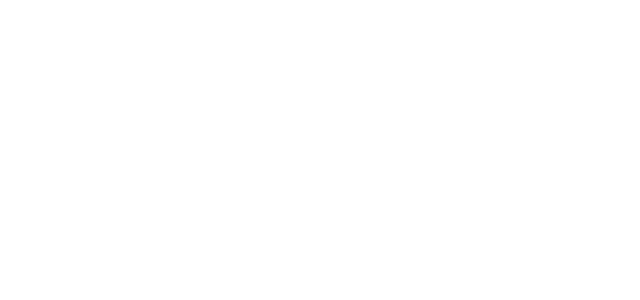
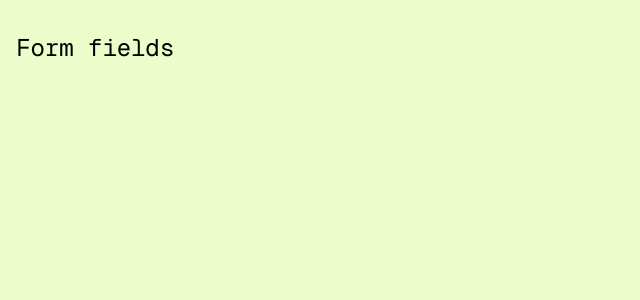
Before and after one commit to thanghq99/react-hook-form-builder, a Next.js app: page / in a window 1280 px wide. Shown: the top 300 px of the page, without its empty margins (0-640 px from the left). Built offline with nearby package versions, Linux system fonts and the light colour scheme.

Commit message:
feat: add sections with snap scroll

```diff
--- a/package.json
+++ b/package.json
@@ -29,6 +29,8 @@
     "eslint": "^8",
     "eslint-config-next": "14.0.4",
     "postcss": "^8",
+    "prettier": "^3.1.1",
+    "prettier-plugin-tailwindcss": "^0.5.9",
     "tailwindcss": "^3.3.0",
     "typescript": "^5"
   }
--- a/src/app/page.tsx
+++ b/src/app/page.tsx
@@ -1,5 +1,13 @@
 'use client'
 
+import Section from '@/components/Section'
+
 export default function Home() {
-  return <main className="min-h-screen container"></main>
+  return (
+    <main className="container relative flex h-screen snap-y snap-mandatory flex-col overflow-y-scroll scroll-smooth bg-slate-900">
+      <Section title="Form fields" color="bg-lime-100" />
+      <Section title="Field configuration" color="bg-amber-100" />
+      <Section title="Generated form" color="bg-cyan-100" />
+    </main>
+  )
 }
--- /dev/null
+++ b/src/components/Section.tsx
@@ -0,0 +1,18 @@
+import React, { FC, PropsWithChildren } from 'react'
+import { twMerge } from 'tailwind-merge'
+
+interface SectionProps extends PropsWithChildren {
+  title: string
+  color: string
+}
+
+const Section: FC<SectionProps> = ({ title, color, children }) => {
+  return (
+    <div className={twMerge('min-h-screen shrink-0 snap-center px-2', color)}>
+      <h1 className="block px-2 py-8 text-2xl">{title}</h1>
+      {children}
+    </div>
+  )
+}
+
+export default Section
--- a/tailwind.config.ts
+++ b/tailwind.config.ts
@@ -10,7 +10,6 @@
   theme: {
     container: {
       center: true,
-      padding: '2rem',
       screens: {
         '2xl': '1400px',
       },
```
Also changed, not shown: 2 other files (tests, documents, lock files or other folders).
